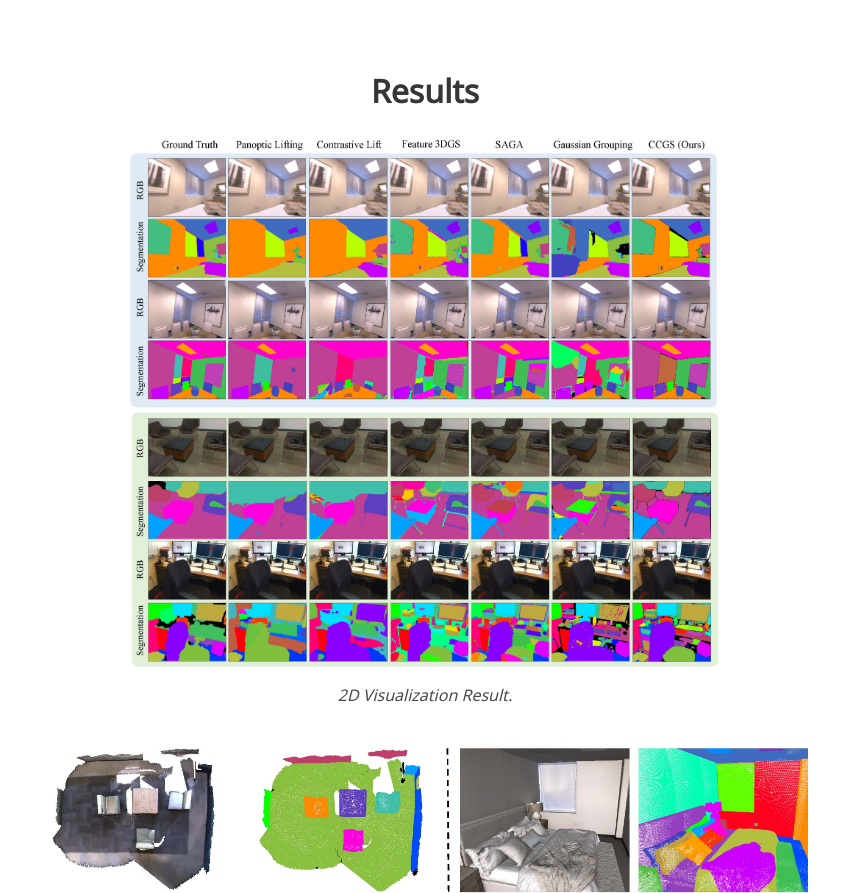
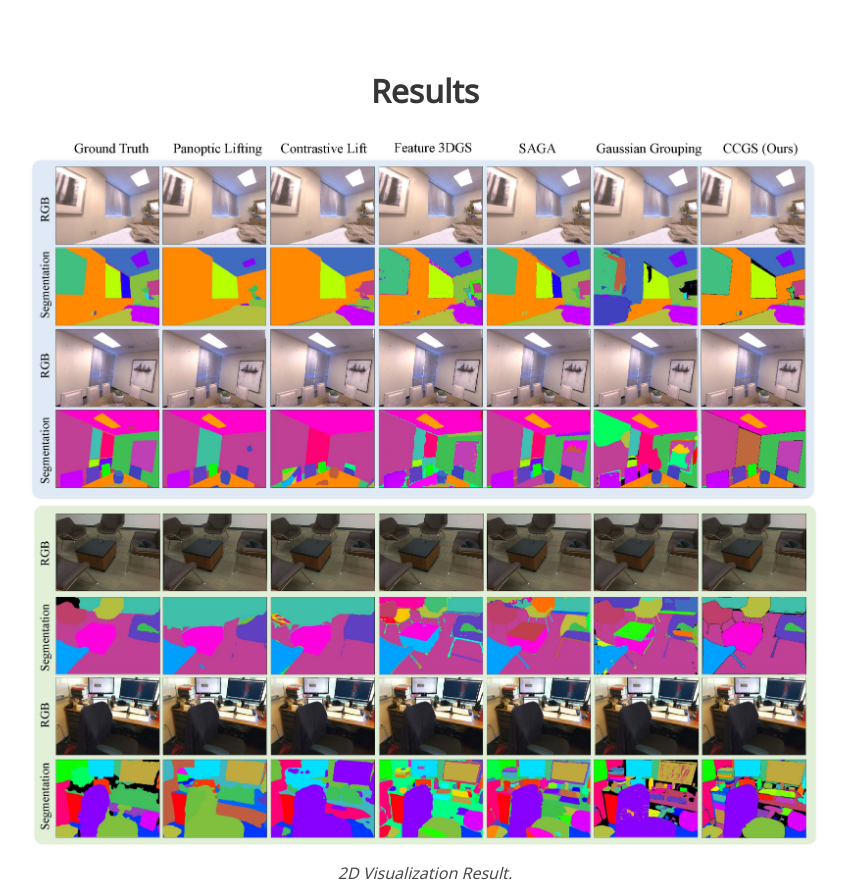
Before and after one commit to whhu7/CCGS, a plain HTML site: page index.html in a window 1280 px wide. Shown: the part 2060-2953 px from the top of the page, without its empty margins (215-1062 px from the left). Drawn offline with nearby package versions, Linux system fonts and the light colour scheme; a script that the page names is missing; some icons are missing; a web font is replaced by a local one.

Commit message:
Update index.html

```diff
--- a/index.html
+++ b/index.html
@@ -151,7 +151,7 @@ Experimental results on ScanNet and Replica datasets demonstrate that CCGS outpe
           <img
             src="./static/images/2d_vis.jpg"
             alt="Example Image"
-            style="width: 100%; max-width: 600px; height: auto; border-radius: 8px;"
+            style="width: 100%; max-width: 800px; height: auto; border-radius: 8px;"
           >
           <p class="has-text-centered" style="margin-top: 10px;">
             <em>2D Visualization Result.</em>
```
